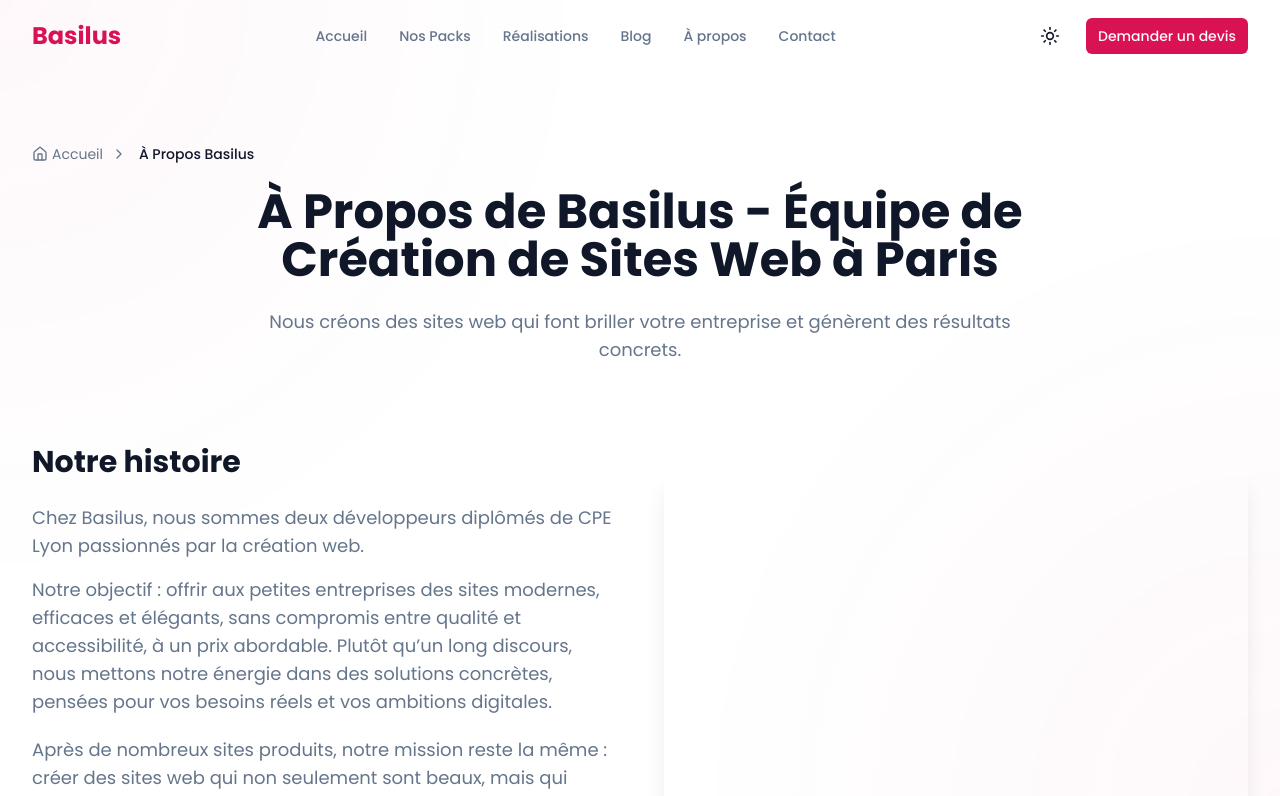
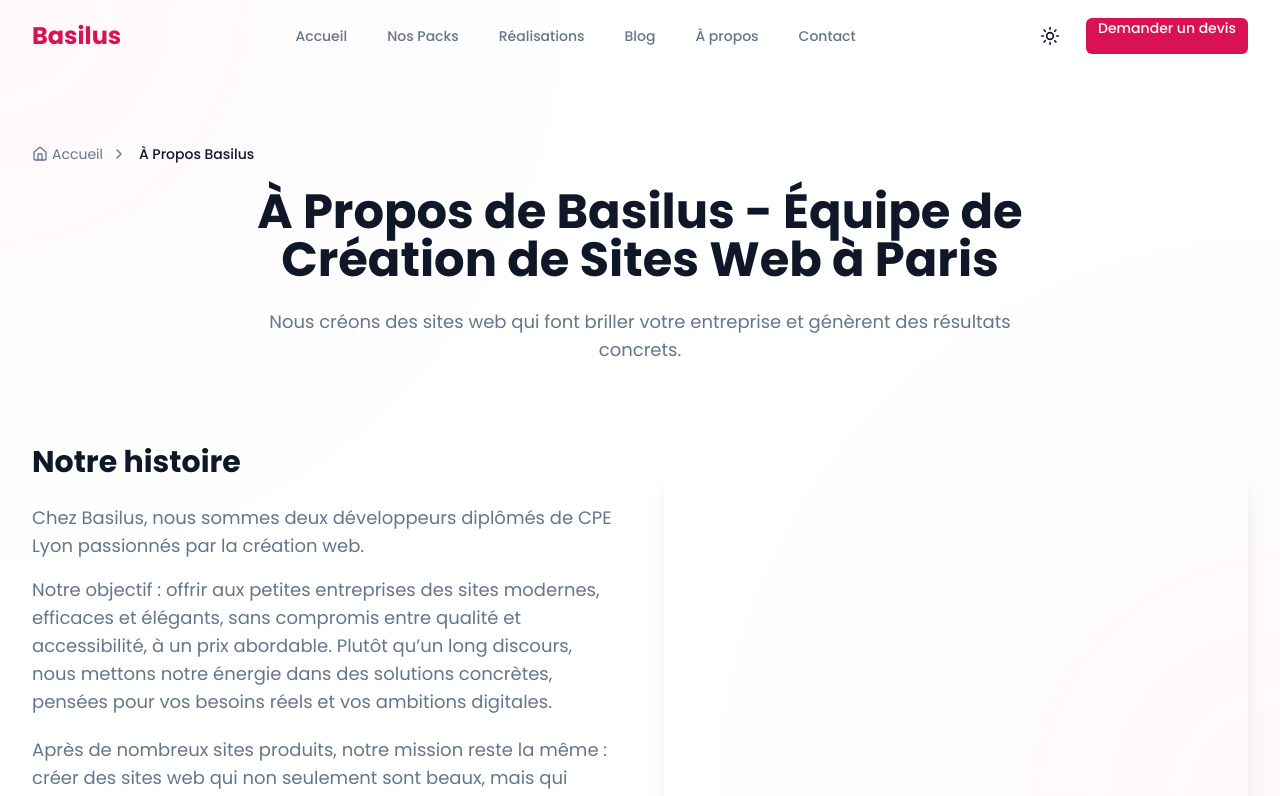
Before and after one commit to xertyde/basilus, a Next.js app: page /a-propos in a window 1280 px wide. Shown: the top 796 px of the page. Built offline with nearby package versions, Linux system fonts and the light colour scheme.

Commit message:
Refactor header component: Enhance layout structure, improve z-index management for better visibility, and streamline mobile menu interactions.

```diff
--- a/components/layout/header.tsx
+++ b/components/layout/header.tsx
@@ -38,30 +38,49 @@ export default function Header() {
 
   return (
     <>
-      <header className={cn(
-        "fixed inset-x-0 top-0 z-[9999] transition-all duration-300",
+      <header
+        className={cn(
+          "fixed top-0 left-0 right-0 z-[10000] transition-all duration-300",
           mobileMenuOpen || isScrolled
             ? "bg-background shadow-sm"
             : "bg-transparent"
-      )}>
-        <nav className="container py-4">
-          {/* Layout responsive : flex sur toutes les tailles pour éviter les conflits */}
-          <div className="flex justify-between items-center">
-            {/* Logo à gauche */}
-            <div className="flex items-center justify-start flex-shrink-0">
-              <Link href="/" className="flex items-center gap-x-2">
+        )}
+        style={{ position: 'fixed', top: 0, left: 0, right: 0, zIndex: 10000 }}
+      >
+        <nav className="container mx-auto px-4 py-4">
+          <div className="flex items-center justify-between w-full">
+
+            {/* Logo */}
+            <div className="flex-shrink-0">
+              <Link
+                href="/"
+                className="flex items-center gap-x-2"
+                style={{ display: 'block', position: 'relative', zIndex: 10001 }}
+              >
                 <span className="text-2xl font-bold text-primary">Basilus</span>
               </Link>
             </div>
 
-             {/* Navigation au centre (desktop seulement) */}
-             <div className="hidden md:flex justify-center flex-1 relative z-[10000]">
-               <div className="flex gap-x-4 relative z-[10000]">
+            {/* Navigation Desktop */}
+            <div
+              className="hidden md:flex items-center justify-center flex-1"
+              style={{ position: 'relative', zIndex: 10001 }}
+            >
+              <div className="flex items-center space-x-8">
                 {navigation.map((item) => (
                   <Link
                     key={item.name}
                     href={item.href}
-                     className="text-sm font-medium text-muted-foreground hover:text-primary transition-colors whitespace-nowrap px-2 py-1 relative z-[10000] block"
+                    className="text-sm font-medium text-muted-foreground hover:text-primary transition-colors whitespace-nowrap py-2 px-1"
+                    style={{
+                      display: 'block',
+                      position: 'relative',
+                      zIndex: 10002,
+                      cursor: 'pointer'
+                    }}
+                    onClick={(e) => {
+                      console.log(`Clicked: ${item.name}`);
+                    }}
                   >
                     {item.name}
                   </Link>
@@ -69,21 +88,43 @@ export default function Header() {
               </div>
             </div>
 
-            {/* Boutons à droite*/}
-            <div className="flex items-center justify-end gap-x-4 flex-shrink-0 relative z-[9999]">
+            {/* Actions à droite */}
+            <div
+              className="flex items-center gap-x-4 flex-shrink-0"
+              style={{ position: 'relative', zIndex: 10001 }}
+            >
               <SimpleThemeToggle />
 
-              <Button asChild size="sm" className="hidden md:inline-flex relative z-[9999]">
-                <Link href="/contact">Demander un devis</Link>
+              <Button
+                asChild
+                size="sm"
+                className="hidden md:inline-flex"
+                style={{ position: 'relative', zIndex: 10002 }}
+              >
+                <Link
+                  href="/contact"
+                  style={{
+                    display: 'block',
+                    cursor: 'pointer',
+                    position: 'relative',
+                    zIndex: 10003
+                  }}
+                  onClick={(e) => {
+                    console.log('Contact button clicked!');
+                  }}
+                >
+                  Demander un devis
+                </Link>
               </Button>
 
-              {/* Bouton menu mobile */}
+              {/* Menu Mobile */}
               <Button
                 variant="ghost"
                 size="icon"
                 className="md:hidden"
                 onClick={() => setMobileMenuOpen(!mobileMenuOpen)}
                 aria-label={mobileMenuOpen ? "Fermer le menu" : "Ouvrir le menu"}
+                style={{ position: 'relative', zIndex: 10002 }}
               >
                 {mobileMenuOpen ? (
                   <X className="h-6 w-6" />
@@ -96,9 +137,20 @@ export default function Header() {
         </nav>
       </header>
 
-      {/* Menu mobile */}
+      {/* Menu Mobile Overlay */}
       {mobileMenuOpen && (
-        <div className="fixed inset-0 z-40 bg-background mt-16 md:hidden">
+        <div
+          className="fixed inset-0 bg-background z-[9999] md:hidden"
+          style={{
+            position: 'fixed',
+            top: 0,
+            left: 0,
+            right: 0,
+            bottom: 0,
+            zIndex: 9999,
+            marginTop: '4rem'
+          }}
+        >
           <div className="h-[calc(100vh-4rem)] overflow-y-auto py-6 px-6">
             <div className="mb-8">
               <h2 className="text-xl font-semibold text-foreground">Menu</h2>
@@ -111,6 +163,12 @@ export default function Header() {
                   href={item.href}
                   className="text-lg font-medium text-foreground hover:text-primary py-3 border-b border-border/50 last:border-b-0"
                   onClick={() => setMobileMenuOpen(false)}
+                  style={{
+                    display: 'block',
+                    cursor: 'pointer',
+                    position: 'relative',
+                    zIndex: 10000
+                  }}
                 >
                   {item.name}
                 </Link>
@@ -119,7 +177,16 @@ export default function Header() {
 
             <div className="mt-8">
               <Button asChild className="w-full">
-                <Link href="/contact" onClick={() => setMobileMenuOpen(false)}>
+                <Link
+                  href="/contact"
+                  onClick={() => setMobileMenuOpen(false)}
+                  style={{
+                    display: 'block',
+                    cursor: 'pointer',
+                    position: 'relative',
+                    zIndex: 10000
+                  }}
+                >
                   Demander un devis
                 </Link>
               </Button>
```
Lines whose indentation alone changed are shown as unchanged.
